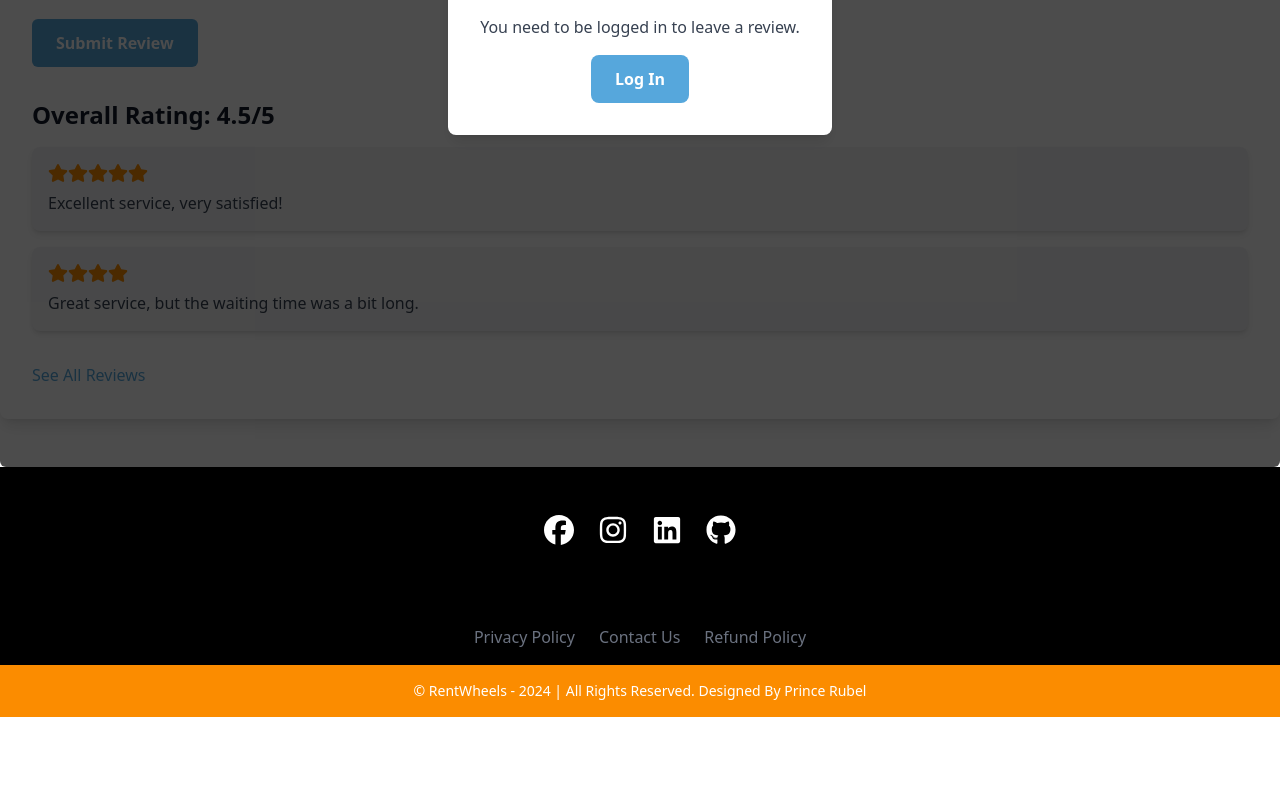
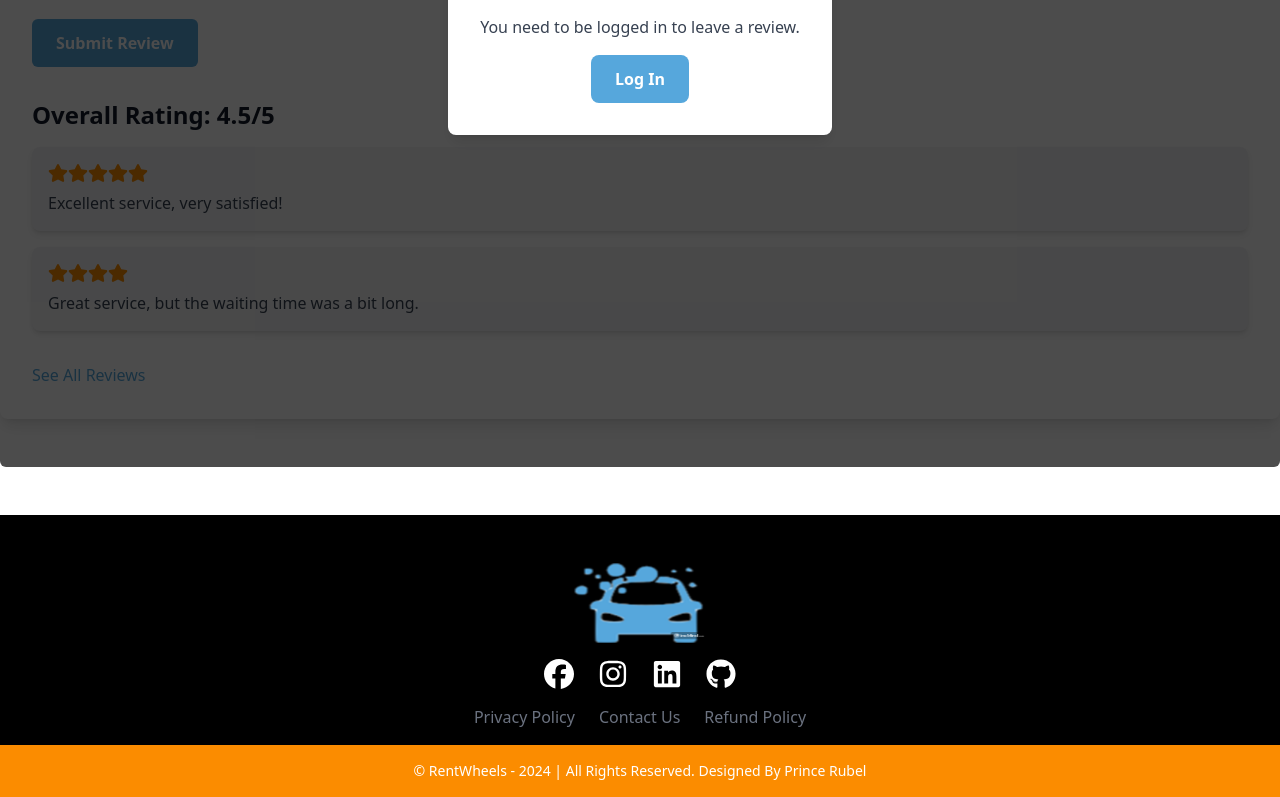
Before and after one commit to miavai649/cleanCarz-client, a React (Vite) app: page / in a window 1280 px wide. Shown: the part 2201-2998 px from the top of the page. Before the commit the page ends 2918 px from the top, so only its background shows below. Built offline with nearby package versions, Linux system fonts and the light colour scheme.

Commit message:
footer created

```diff
--- a/src/components/ui/Footer.tsx
+++ b/src/components/ui/Footer.tsx
@@ -1,9 +1,14 @@
 import { FaFacebook, FaGithub, FaInstagram, FaLinkedin } from 'react-icons/fa6'
+import { logo } from '../../assets/logo'
 
 const Footer = () => {
   return (
-    <div className='text-white bg-black '>
-      <div className='flex justify-center space-x-6 mb-4 py-12'>
+    <div className='text-white bg-black mt-12'>
+      <div className='flex justify-center items-center pt-12  mb-4'>
+        <img src={logo} alt='cleanCarz logo' className='w-36 h-20' />
+      </div>
+
+      <div className='flex justify-center space-x-6 mb-4 '>
         <a
           href='https://facebook.com'
           target='_blank'
@@ -33,7 +38,7 @@ const Footer = () => {
           <FaGithub />
         </a>
       </div>
-      <div className='mt-8 text-center text-gray-500'>
+      <div className=' text-center text-gray-500'>
         <ul className='flex justify-center space-x-6 mb-4'>
           <li>
             <a href='/privacy-policy' className='hover:text-gray-400'>
```
